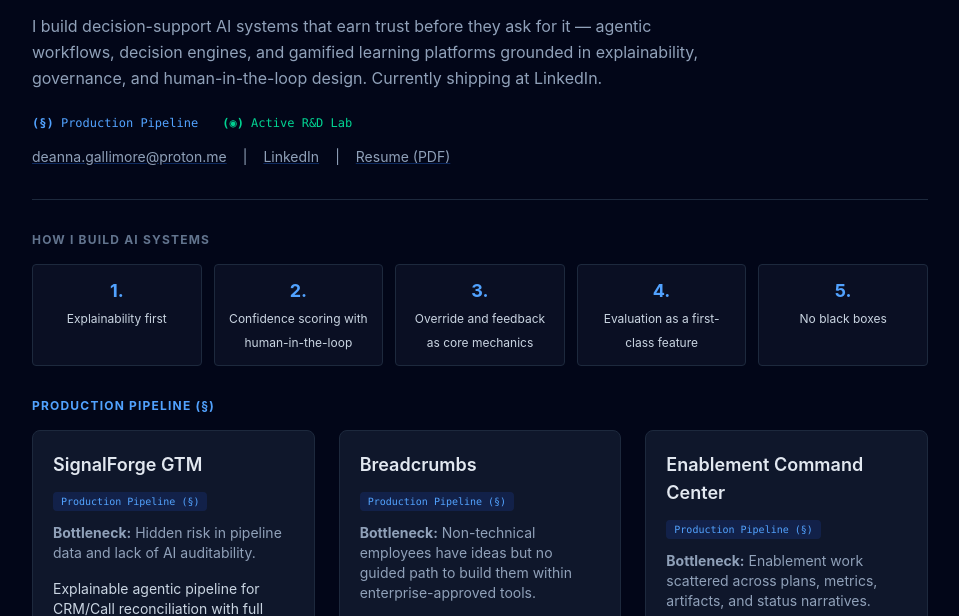
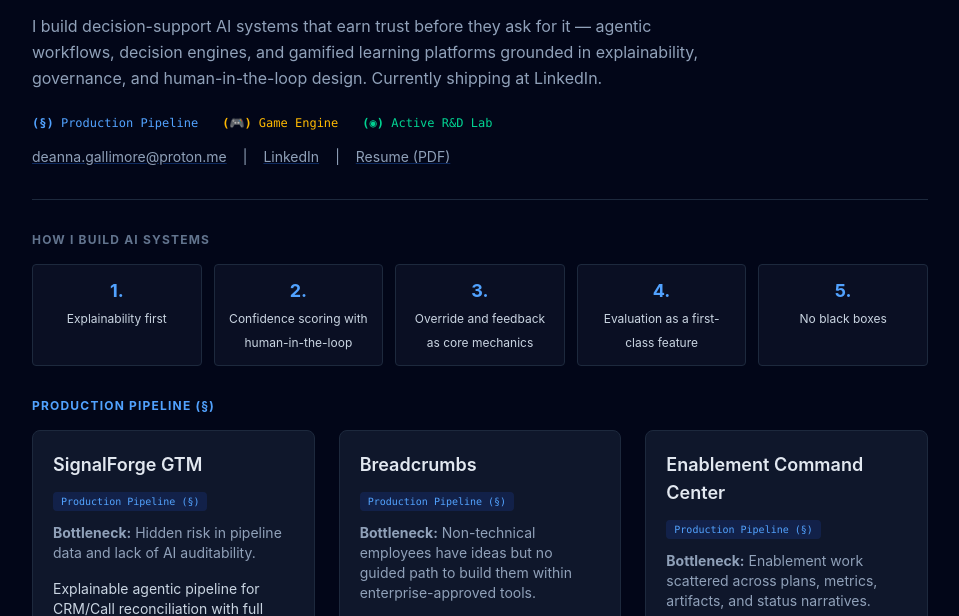
Before and after one commit to DeeGal-creator/systems-lab, a website built with Vite: page index.html in a window 1280 px wide. Shown: the part 159-775 px from the top of the page, without its empty margins (160-1119 px from the left). Built offline with nearby package versions, Linux system fonts and the light colour scheme.

Commit message:
update game engine tag

```diff
--- a/index.html
+++ b/index.html
@@ -15,9 +15,10 @@
             I build decision-support AI systems that earn trust before they ask for it — agentic workflows, decision engines, and gamified learning platforms grounded in explainability, governance, and human-in-the-loop design. Currently shipping at LinkedIn.
         </p>
         <div class="mt-6 flex gap-6 text-xs font-mono">
-            <span class="text-blue-400"><strong>(§)</strong> Production Pipeline</span>
-            <span class="text-emerald-400"><strong>(◉)</strong> Active R&D Lab</span>
-        </div>
+    <span class="text-blue-400"><strong>(§)</strong> Production Pipeline</span>
+    <span class="text-amber-400"><strong>(🎮)</strong> Game Engine</span>
+    <span class="text-emerald-400"><strong>(◉)</strong> Active R&D Lab</span>
+</div>
        <div class="mt-4 flex gap-4 text-sm text-slate-400">
     <a href="mailto:deanna.gallimore@proton.me" class="hover:text-blue-400 underline decoration-blue-500/30">deanna.gallimore@proton.me</a>
     <span>|</span>
```
